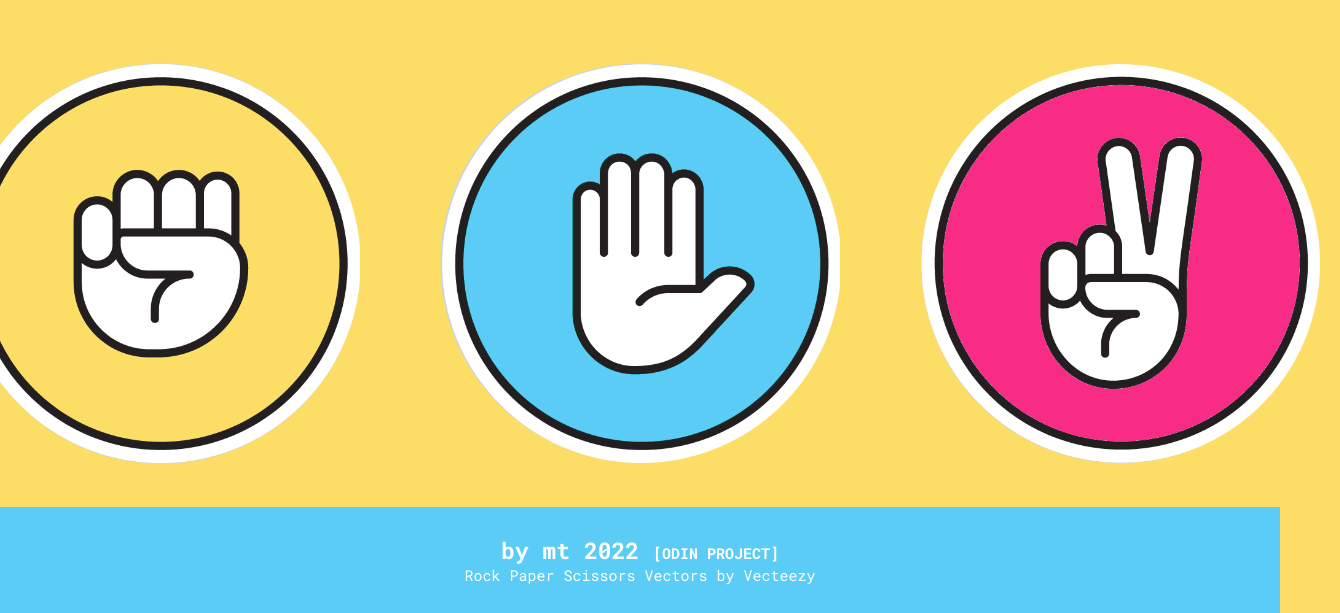
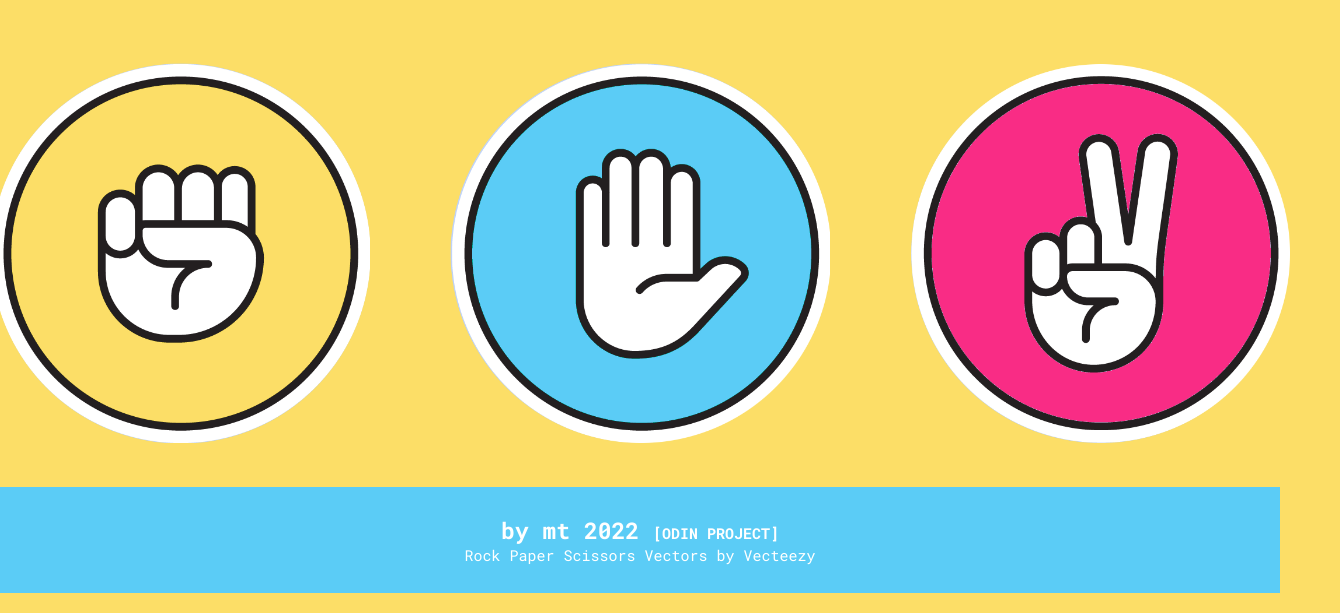
Before and after one commit to Mttt7/Rock-Paper_Scissors, a plain HTML site: page index.html in a window 1280 px wide. Shown: the part 360-973 px from the top of the page, 1340 px wide, since content can reach past the window. Drawn offline with Linux system fonts and the light colour scheme.

Commit message:
improve styles

```diff
--- a/style.css
+++ b/style.css
@@ -64,15 +64,15 @@ body{
 }
 
 .figures>*>img{
-height: 400px;
-width: 400px;
+height: 380px;
+width: 380px;
 padding: 20px;
 
 }
 
 .figures>*>img:hover{
-    height: 420px;
-    width: 420px;
+    height: 400px;
+    width: 400px;
     padding: 0 10px;
 
 }
```
